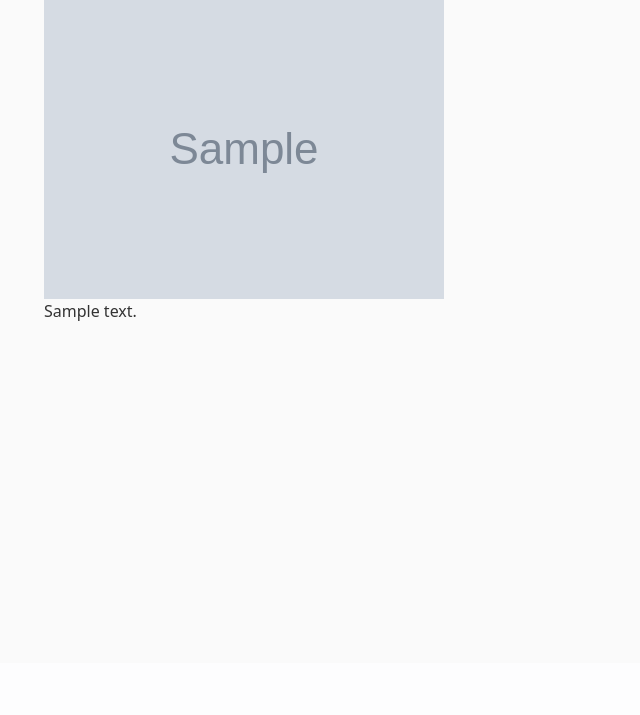
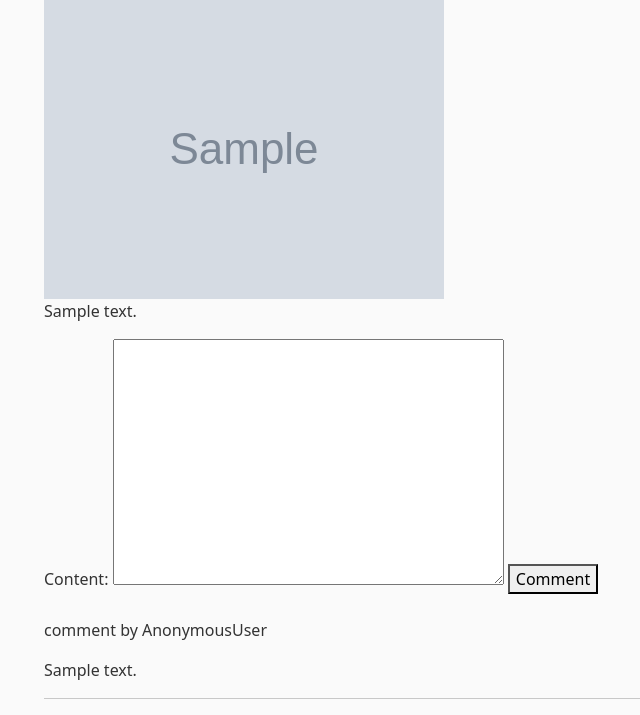
Before and after one commit to erol23/blog_project, a Django app: a page that uses src/blogapp/templates/blogapp/post_detail.html in a window 1280 px wide. Shown: the part 137-852 px from the top of the page, without its empty margins (38-678 px from the left). Before the commit the page ends 458 px from the top, so only its background shows below. Run offline with Django 4.2, Linux system fonts and the light colour scheme; tables that the repository leaves empty hold one stand-in row (values such as "Sample post"); grey boxes marked "Sample" are stand-in pictures; some libraries are stand-ins or nearby versions.

Commit message:
added comment

```diff
--- a/src/blogapp/models.py
+++ b/src/blogapp/models.py
@@ -41,6 +41,9 @@ class Post(models.Model):
     def like_count(self):
         return self.like_set.all().count()
 
+    def comments(self):
+        return self.comment_set.all()
+
 class Comment(models.Model):
     user = models.ForeignKey(User, on_delete=models.CASCADE)
     post = models.ForeignKey(Post, on_delete=models.CASCADE)
--- a/src/blogapp/templates/blogapp/post_detail.html
+++ b/src/blogapp/templates/blogapp/post_detail.html
@@ -6,5 +6,16 @@
 <h1>{{object.title}}</h1>
 <img src="{{ object.image.url }}" alt="">
 <p>{{object.content}}</p>
+<form action="" method="POST">
+    {% csrf_token %}
+    {{ form }}
+    <button type="submit">Comment</button>
+</form><br>
+
+{% for comment in object.comments %}
+<p>comment by {{ user }}</p>
+{{ comment.content }}
+<hr>
+{% endfor %}
 
 {% endblock content %}
--- a/src/blogapp/views.py
+++ b/src/blogapp/views.py
@@ -1,7 +1,7 @@
 from multiprocessing import context
 from django.shortcuts import get_object_or_404, redirect, render
 
-from .models import Post
+from .models import Post,Like
 from .forms import CommentForm, PostForm
 
 def post_list(request):
@@ -38,7 +38,8 @@ def post_detail(request, slug):
             comment.save()
             return redirect("blogapp:detail", slug=slug)
     context= {
-        "object": obj
+        "object": obj,
+        "form": form
     }
     return render(request, "blogapp/post_detail.html", context)
 
@@ -63,3 +64,11 @@ def post_delete(request, slug):
         "object": obj
     }
     return render(request, "blogapp/post_delete.html", context)
+
+def like(request, slug):
+    if request.method == "POST":
+        obj = get_object_or_404(Post, slug=slug)
+        like_qs = Like.objects.filter(user=request.user, post=obj)
+        if like_qs.exists():
+            like_qs[0].delete()
+        Like.objects.create(user=request.user, post=obj)
```
